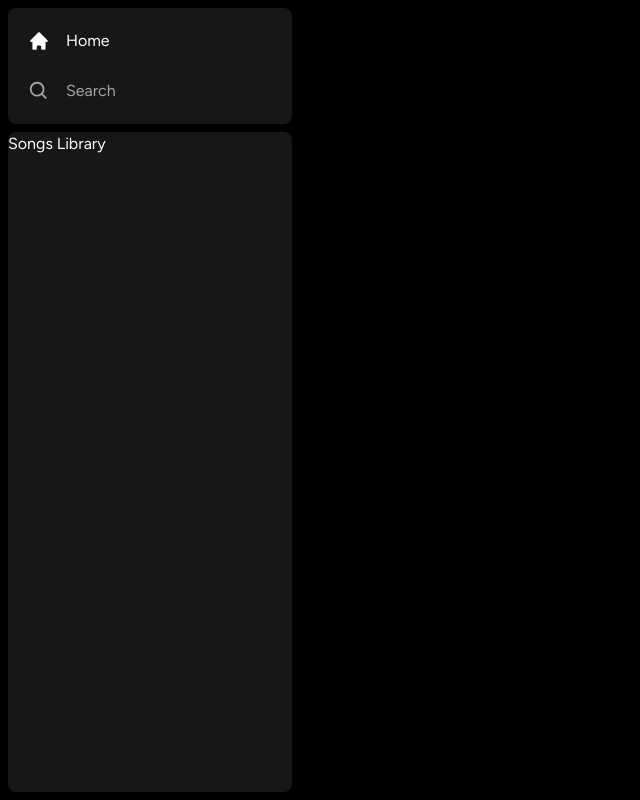
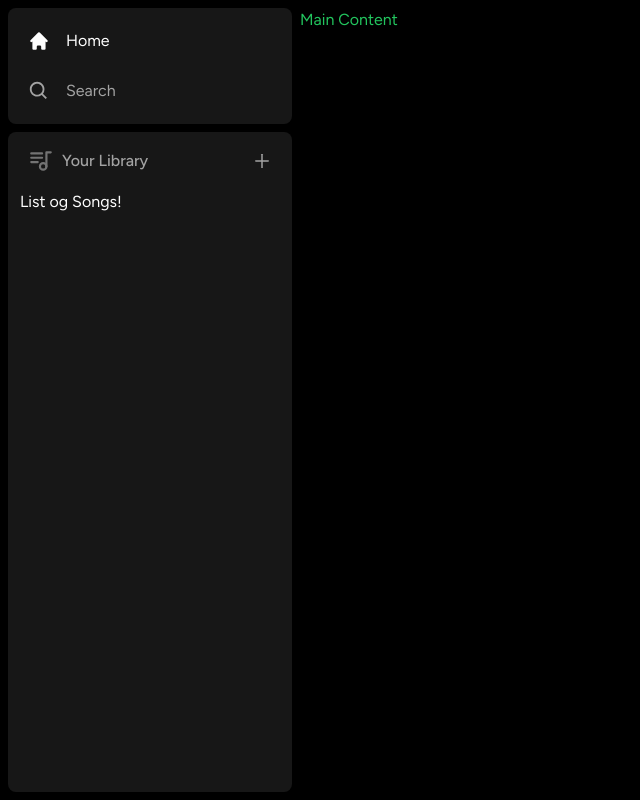
Before and after one commit to leonascimeto/spotify-clone, a Next.js app: page / in a window 1280 px wide. Shown: the whole page, without its empty margins (0-640 px from the left). Built offline with nearby package versions, Linux system fonts and the light colour scheme.

Commit message:
feat: add library layout

```diff
--- /dev/null
+++ b/components/Library.tsx
@@ -0,0 +1,34 @@
+"use client";
+
+import { TbPlaylist } from 'react-icons/tb'
+import { AiOutlinePlus } from 'react-icons/ai'
+
+const Library = () => {
+
+   const onClick = () => {
+      // Handle upload later
+   }
+
+   return(
+      <div className="flex flex-col">
+         <div className="flex items-center justify-between px-5 pt-4">
+            <div className="inline-flex items-center gap-x-2">
+               <TbPlaylist className="text-neutral-500" size={26} />
+               <p
+               className='text-neutral-400 font-medium text-md'>
+                  Your Library
+               </p>
+            </div>
+            <AiOutlinePlus
+               onClick={onClick}
+               size={20}
+               className='text-neutral-400 cursor-pointer hover:text-white transition' />
+         </div>
+         <div className='flex flex-col gap-y-2 mt-4 px-3'>
+            List og Songs!
+         </div>
+      </div>
+   )
+}
+
+export default Library;
--- a/components/Sidebar.tsx
+++ b/components/Sidebar.tsx
@@ -7,6 +7,7 @@
 import { BiSearch } from "react-icons/bi";
 import Box from "./Box";
 import SidebarItem from "./SidebarItem";
+import Library from "./Library";
 
 interface SidebarProps {
    children: React.ReactNode;
@@ -33,16 +34,7 @@
 
    return (
       <div className="flex h-full">
-         <div className="
-            hidden
-            md:flex
-            flex-col
-            gap-y-2
-            bg-black
-            h-full
-            w-[300px]
-            p-2
-         ">
+         <div className="hidden md:flex flex-col gap-y-2 bg-black h-full w-[300px] p-2">
             <Box>
                <div className="flex flex-col gap-y-4 px-5 py-4">
                   {routes.map((item) => (
@@ -54,10 +46,12 @@
                </div>
             </Box>
             <Box className="overflow-y-auto h-full">
-               Songs Library
+               <Library />
             </Box>
-
          </div>
+         <main className="h-full flex-1 overflow-y-auto py-2">
+            {children}
+         </main>
       </div>
    )
 }
```
Also changed, not shown: app/layout.tsx (line endings or trailing spaces).
